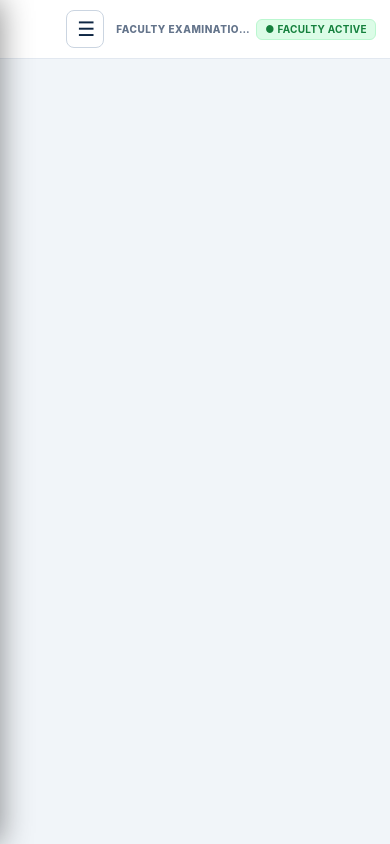
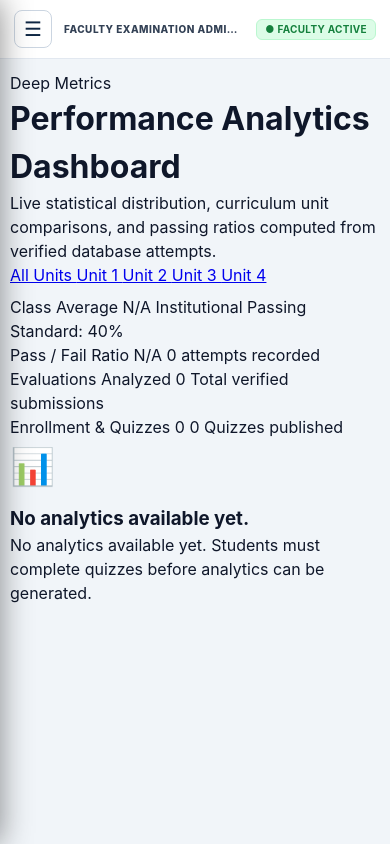
Before and after one commit to dnyaneshwarkumbhar510-design/college-quiz-portal, a Flask app: page /admin/analytics in a window 390 px wide. Run offline with Flask 3, Linux system fonts and the light colour scheme; the visitor is signed in with stand-in values (Sample User, id 1); data that the repository does not hold is empty.

Commit message:
fix: restore admin pages and mobile faculty layout

```diff
--- a/app/static/css/style.css
+++ b/app/static/css/style.css
@@ -585,10 +585,11 @@
   display: flex;
   min-height: 100vh;
   width: 100%;
-  max-width: 100vw;
+  max-width: 100%;
   background-color: #f1f5f9;
   position: relative;
   overflow-x: hidden;
+  box-sizing: border-box;
 }
 .admin-sidebar-overlay {
   display: none;
@@ -706,18 +707,25 @@
   display: flex;
   flex-direction: column;
   min-width: 0;
+  width: 100%;
+  max-width: 100%;
   overflow-y: auto;
+  overflow-x: hidden;
+  box-sizing: border-box;
 }
 .admin-topbar {
   background-color: #ffffff;
   border-bottom: 1px solid var(--border-color);
-  padding: 12px 24px;
+  padding: 12px 20px;
   display: flex;
   align-items: center;
   justify-content: space-between;
   position: sticky;
   top: 0;
   z-index: 30;
+  width: 100%;
+  box-sizing: border-box;
+  gap: 12px;
 }
 .admin-topbar-left {
   display: flex;
@@ -725,21 +733,48 @@
   gap: 12px;
   min-width: 0;
   flex: 1;
+  overflow: hidden;
+}
+.admin-topbar .mobile-nav-toggle {
+  margin: 0 !important;
+  margin-left: 0 !important;
+  margin-right: 0 !important;
+  flex-shrink: 0;
+  width: 38px;
+  height: 38px;
+  font-size: 20px;
+  display: inline-flex;
+  align-items: center;
+  justify-content: center;
+  cursor: pointer;
+  border-radius: 8px;
+  border: 1px solid #cbd5e1;
+  background: #ffffff;
+  color: #0f2744;
+  line-height: 1;
+  padding: 0;
 }
 .admin-topbar-title-wrap {
   min-width: 0;
+  flex: 1;
   overflow: hidden;
 }
 .admin-topbar-title {
-  font-size: 12px;
+  font-size: 13px;
   font-weight: 800;
   text-transform: uppercase;
-  color: var(--text-muted);
+  color: #334155;
   letter-spacing: 0.05em;
   white-space: nowrap;
   overflow: hidden;
   text-overflow: ellipsis;
   display: block;
+}
+.admin-topbar-right {
+  display: flex;
+  align-items: center;
+  gap: 12px;
+  flex-shrink: 0;
 }
 .admin-content {
   padding: 24px;
@@ -1144,9 +1181,11 @@
 
 /* Universal Layout & Overflow Guards */
 html, body {
-  max-width: 100vw;
+  width: 100%;
+  max-width: 100%;
   overflow-x: hidden;
   -webkit-text-size-adjust: 100%;
+  box-sizing: border-box;
 }
 
 *, *::before, *::after {
@@ -1156,20 +1195,28 @@
 img, svg, canvas {
   max-width: 100%;
   height: auto;
+}
+
+/* Universal Table Styles */
+table {
+  width: 100%;
+  max-width: 100%;
+  border-collapse: collapse;
 }
 
 /* Responsive Table Wrapper */
 .table-responsive,
 .overflow-x-auto {
   width: 100%;
+  max-width: 100%;
   overflow-x: auto;
   -webkit-overflow-scrolling: touch;
   margin-bottom: 8px;
 }
 
-table {
+.table-responsive > table,
+.overflow-x-auto > table {
   min-width: 640px;
-  width: 100%;
 }
 
 /* Modals Mobile Centering & Viewport Fit */
@@ -1240,34 +1305,12 @@
   .footer-inner {
     grid-template-columns: repeat(2, 1fr);
   }
-}
-
-/* Breakpoint: Mobile Landscape & Small Tablets (<= 768px) */
-@media (max-width: 768px) {
-  .site-header {
-    padding: 0 12px;
-  }
-  .navbar-inner {
-    padding: 10px 0;
-  }
-  .nav-title-group h1 {
-    font-size: 15px;
-  }
-  .nav-title-group p {
-    font-size: 10px;
-  }
-  .nav-links {
-    display: none !important;
-  }
-  .mobile-nav-toggle {
-    display: block !important;
-  }
 
   /* Slide-out Sidebar Drawer & Admin Shell */
   .admin-shell {
     flex-direction: column;
     width: 100%;
-    max-width: 100vw;
+    max-width: 100%;
     overflow-x: hidden;
   }
   .admin-sidebar {
@@ -1294,7 +1339,10 @@
     z-index: 65;
   }
   .admin-sidebar-overlay:not(.hidden) {
-    display: block;
+    display: block !important;
+  }
+  .admin-topbar .mobile-nav-toggle {
+    display: inline-flex !important;
   }
   .mobile-only-close {
     display: block !important;
@@ -1302,7 +1350,7 @@
 
   .admin-viewport {
     width: 100%;
-    max-width: 100vw;
+    max-width: 100%;
     min-width: 0;
     overflow-x: hidden;
   }
@@ -1312,11 +1360,33 @@
     box-sizing: border-box;
   }
   .admin-content {
-    padding: 16px 12px;
+    padding: 16px 14px;
     width: 100%;
-    max-width: 100vw;
+    max-width: 100%;
     box-sizing: border-box;
     overflow-x: hidden;
+  }
+}
+
+/* Breakpoint: Mobile Landscape & Small Tablets (<= 768px) */
+@media (max-width: 768px) {
+  .site-header {
+    padding: 0 12px;
+  }
+  .navbar-inner {
+    padding: 10px 0;
+  }
+  .nav-title-group h1 {
+    font-size: 15px;
+  }
+  .nav-title-group p {
+    font-size: 10px;
+  }
+  .nav-links {
+    display: none !important;
+  }
+  .site-header .mobile-nav-toggle {
+    display: inline-flex !important;
   }
 
   .form-row {
@@ -1392,7 +1462,6 @@
 
   .admin-topbar-title {
     font-size: 11px;
-    max-width: 220px;
   }
   .stat-cards-grid {
     grid-template-columns: repeat(auto-fit, minmax(min(100%, 150px), 1fr));
@@ -1410,8 +1479,7 @@
     gap: 10px !important;
   }
   .admin-topbar-title {
-    font-size: 10px;
-    max-width: 170px;
+    font-size: 11px;
   }
 }
 
@@ -1459,12 +1527,11 @@
   }
   .admin-topbar-title {
     font-size: 10px;
-    max-width: 140px;
   }
 
   .modal-content, .modal-card {
     padding: 12px;
-    max-width: 96vw;
+    max-width: 96%;
   }
 
   .btn-lg {
@@ -1785,10 +1851,10 @@
 .mobile-nav-toggle {
     display: none;
 
-    width: 42px;
-    height: 42px;
-
-    margin-left: auto;
+    width: 40px;
+    height: 40px;
+
+    margin: 0;
 
     align-items: center;
     justify-content: center;
@@ -1803,9 +1869,20 @@
 
     cursor: pointer;
 
-    font-size: 22px;
+    font-size: 20px;
 
     line-height: 1;
+}
+
+.site-header .mobile-nav-toggle {
+    margin-left: auto;
+}
+
+.admin-topbar .mobile-nav-toggle {
+    margin: 0 !important;
+    margin-left: 0 !important;
+    margin-right: 0 !important;
+    flex-shrink: 0;
 }
 
 
--- a/app/static/js/admin.js
+++ b/app/static/js/admin.js
@@ -29,10 +29,10 @@
   if (closeBtn) closeBtn.addEventListener('click', closeSidebar);
   if (overlay) overlay.addEventListener('click', closeSidebar);
 
-  // Close drawer when any sidebar navigation link is clicked on mobile
+  // Close drawer when any sidebar navigation link is clicked on mobile or tablet
   document.querySelectorAll('.sidebar-nav a').forEach(link => {
     link.addEventListener('click', () => {
-      if (window.innerWidth <= 768) {
+      if (window.innerWidth <= 1024) {
         closeSidebar();
       }
     });
@@ -47,7 +47,7 @@
 
   // Automatically close mobile drawer if window is resized to desktop width
   window.addEventListener('resize', () => {
-    if (window.innerWidth > 768) {
+    if (window.innerWidth > 1024) {
       closeSidebar();
     }
   });
--- a/app/templates/faculty/analytics.html
+++ b/app/templates/faculty/analytics.html
@@ -1,6 +1,8 @@
 {% extends 'faculty/shell.html' %}
 
-{% block faculty_content %}
+{% block title %}Performance Analytics{% endblock %}
+
+{% block admin_content %}
 <div class="space-y-6">
   <!-- Title & Unit Filter -->
   <div class="flex flex-col md:flex-row md:items-center justify-between gap-4">
--- a/app/templates/faculty/downloads.html
+++ b/app/templates/faculty/downloads.html
@@ -1,6 +1,8 @@
 {% extends 'faculty/shell.html' %}
 
-{% block faculty_content %}
+{% block title %}Downloads & Reports{% endblock %}
+
+{% block admin_content %}
 <div class="space-y-6 max-w-5xl mx-auto">
   <!-- Title -->
   <div>
--- a/app/templates/faculty/settings.html
+++ b/app/templates/faculty/settings.html
@@ -1,6 +1,8 @@
 {% extends 'faculty/shell.html' %}
 
-{% block faculty_content %}
+{% block title %}Institutional Settings{% endblock %}
+
+{% block admin_content %}
 <div class="max-w-4xl mx-auto space-y-6">
   <!-- Title -->
   <div>
--- a/app/templates/faculty/shell.html
+++ b/app/templates/faculty/shell.html
@@ -102,17 +102,16 @@
           </div>
         </div>
 
-        <div style="display: flex; align-items: center; gap: 12px;">
+        <div class="admin-topbar-right" style="display: flex; align-items: center; gap: 12px; flex-shrink: 0;">
           <span class="badge badge-success">
             ● Faculty Active
           </span>
-
         </div>
       </header>
 
       <!-- Admin Page Content -->
       <div class="admin-content">
-        {% block admin_content %}{% endblock %}
+        {% block admin_content %}{% block faculty_content %}{% endblock %}{% endblock %}
       </div>
     </div>
   </div>
--- a/app/templates/faculty/student_detail.html
+++ b/app/templates/faculty/student_detail.html
@@ -1,6 +1,8 @@
 {% extends 'faculty/shell.html' %}
 
-{% block faculty_content %}
+{% block title %}Student Profile - {{ student.full_name }}{% endblock %}
+
+{% block admin_content %}
 <div class="space-y-6">
   <!-- Back button -->
   <a href="{{ url_for('faculty.faculty_students') }}"
@@ -112,7 +114,7 @@
               {% endif %}
             </td>
             <td class="py-3 px-4 text-right">
-              <a href="{{ url_for('student.student_results', attempt_id=a.id) }}"
+              <a href="{{ url_for('student.student_result_page', attempt_id=a.id) }}"
                  class="btn btn-outline btn-sm text-xs font-semibold"
                  target="_blank">
                 View Result
--- a/app/templates/faculty/students.html
+++ b/app/templates/faculty/students.html
@@ -1,6 +1,8 @@
 {% extends 'faculty/shell.html' %}
 
-{% block faculty_content %}
+{% block title %}Student Registry{% endblock %}
+
+{% block admin_content %}
 <div class="space-y-6">
   <!-- Title & KPI Header -->
   <div class="flex flex-col sm:flex-row sm:items-center justify-between gap-4">
```
Also changed, not shown: other parts of app/static/css/style.css (+31 -10 lines), tests/test_fixes_verification.py (+99 -0 lines).
